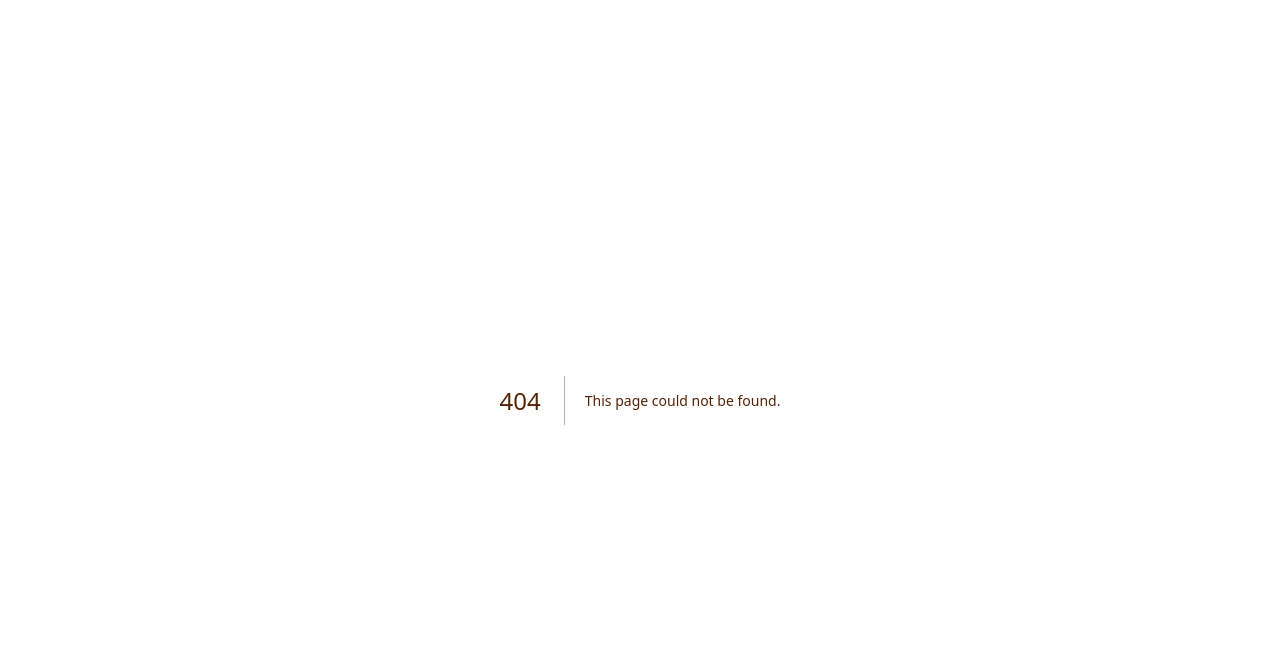
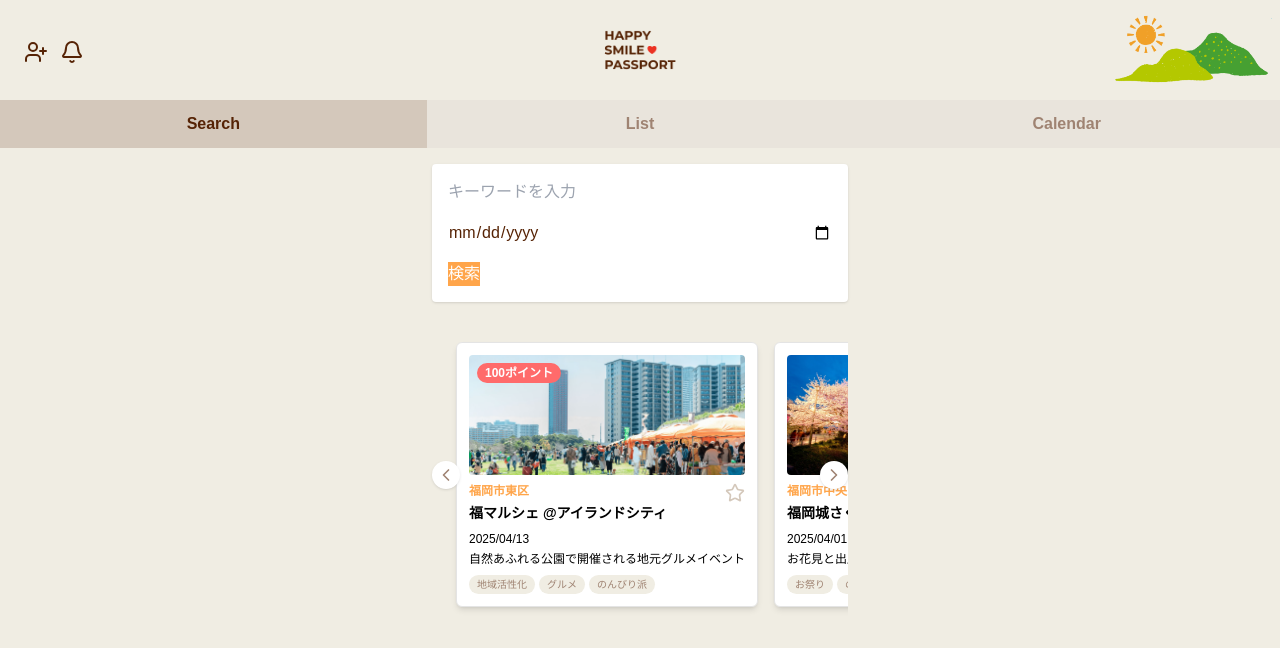
Before and after one commit to IwamuraHayato/step4-FHSP-user, a Next.js app: page /event in a window 1280 px wide. Before the commit this address had no page. Shown: the top 648 px of the page. Built offline with nearby package versions, Linux system fonts and the light colour scheme.

Commit message:
イベントページにタブを実装

```diff
--- /dev/null
+++ b/src/app/event/page.tsx
@@ -0,0 +1,42 @@
+'use client';
+
+import { useState } from 'react';
+import EventSearchTab from '@/components/event/EventSearchTab';
+import EventListTab from '@/components/event/EventListTab';
+import EventCalendarTab from '@/components/event/EventCalendarTab';
+import HomeHeader from '@/components/common/HomeHeader';
+
+export default function EventPage() {
+  const [activeTab, setActiveTab] = useState<'search' | 'list' | 'calendar'>('search');
+
+  return (
+    <div className="min-h-screen bg-[#F0EDE3] pb-24">
+      <HomeHeader />
+
+        {/* タブメニュー */}
+        <div className="flex justify-around bg-[#E9E4DC] text-[#9F8372] font-bold">
+        {['search', 'list', 'calendar'].map((tab) => (
+            <button
+            key={tab}
+            onClick={() => setActiveTab(tab as 'search' | 'list' | 'calendar')}
+            className={`flex-1 py-3 transition-colors duration-200
+                ${
+                activeTab === tab
+                    ? 'bg-[#D4C8BB] text-[#562305]'
+                    : 'hover:bg-[#E0D6CC] hover:text-[#562305]'
+                }`}
+            >
+            {tab === 'search' && 'Search'}
+            {tab === 'list' && 'List'}
+            {tab === 'calendar' && 'Calendar'}
+            </button>
+        ))}
+        </div>
+
+      {/* タブ切り替え */}
+      {activeTab === 'search' && <EventSearchTab />}
+      {activeTab === 'list' && <EventListTab />}
+      {activeTab === 'calendar' && <EventCalendarTab />}
+    </div>
+  );
+}
--- /dev/null
+++ b/src/app/eventdetail/[id]/page.tsx
@@ -0,0 +1,16 @@
+'use client';
+
+import { useParams } from 'next/navigation';
+
+export default function EventDetailPage() {
+  const { id } = useParams();
+
+  return (
+    <div className="min-h-screen bg-white p-6">
+      <h1 className="text-xl font-bold text-[#562305]">イベント詳細ページ</h1>
+      <p className="mt-4 text-[#9F8372]">イベントID: {id}</p>
+
+      {/* 後でここに詳細データやレイアウトを追加します */}
+    </div>
+  );
+}
--- a/src/app/home/page.tsx
+++ b/src/app/home/page.tsx
@@ -8,6 +8,7 @@ import LatestQuestCard from '@/components/home/LatestQuestCard';
 import EventCard from '@/components/home/EventCard';
 import BottomNav from '@/components/common/BottomNav';
 import FloatingButton from '@/components/common/FloatingButton';
+import Link from 'next/link';
 
 export default function HomePage() {
   const [points, setPoints] = useState<null | {
@@ -133,13 +134,13 @@ export default function HomePage() {
             ))}
           </div>
 
+          {/* 「もっとみる」ボタン */}
           <div className="mt-4 text-center">
-            <button
-              className="text-sm text-[#9F8372] underline hover:opacity-80"
-              onClick={() => alert('検索ページへ遷移予定')}
-            >
-              もっとみる ＞
-            </button>
+            <Link href="/event">
+              <button className="text-sm text-[#9F8372] underline hover:opacity-80">
+                もっとみる ＞
+              </button>
+            </Link>
           </div>
         </section>
       </main>
--- /dev/null
+++ b/src/components/event/EventCalendarTab.tsx
@@ -0,0 +1,9 @@
+'use client';
+
+export default function EventCalendarTab() {
+  return (
+    <div className="p-4 text-center text-[#9F8372]">
+      <p>イベントリストタブ（お気に入りイベント一覧）がここに表示されます。</p>
+    </div>
+  );
+}
--- /dev/null
+++ b/src/components/event/EventCarousel.tsx
@@ -0,0 +1,77 @@
+'use client';
+
+import { useRef, useEffect, useState } from 'react';
+import { ChevronLeft, ChevronRight } from 'lucide-react';
+import EventCard from '@/components/home/EventCard';
+
+interface Event {
+  id: string;
+  imageUrl: string;
+  area: string;
+  title: string;
+  date: string;
+  description?: string;
+  tags: string[];
+  points?: number;
+  defaultFavorite?: boolean;
+}
+
+interface EventCarouselProps {
+  events: Event[];
+}
+
+export default function EventCarousel({ events }: EventCarouselProps) {
+  const scrollRef = useRef<HTMLDivElement>(null);
+
+  const scroll = (direction: 'left' | 'right') => {
+    if (scrollRef.current) {
+      const scrollAmount = 220; // カード幅に合わせる
+      scrollRef.current.scrollBy({
+        left: direction === 'left' ? -scrollAmount : scrollAmount,
+        behavior: 'smooth',
+      });
+    }
+  };
+
+  // ✅ クライアントマウント後のみ描画（Hydration mismatch 対策）
+  const [isClient, setIsClient] = useState(false);
+  useEffect(() => {
+    setIsClient(true);
+  }, []);
+
+  if (!isClient) return null;
+
+  return (
+    <div className="relative">
+      {/* 左スクロール */}
+      <button
+        onClick={() => scroll('left')}
+        className="absolute left-0 top-1/2 -translate-y-1/2 z-10 bg-white p-1 rounded-full shadow"
+        aria-label="左へ"
+      >
+        <ChevronLeft className="w-5 h-5 text-[#9F8372]" />
+      </button>
+
+      {/* イベントカードの横スクロール表示 */}
+      <div
+        ref={scrollRef}
+        className="flex gap-4 overflow-x-auto scrollbar-hide px-6 py-4"
+      >
+        {events.map((event) => (
+          <div key={event.id} className="min-w-[200px] flex-shrink-0">
+            <EventCard {...event} />
+          </div>
+        ))}
+      </div>
+
+      {/* 右スクロール */}
+      <button
+        onClick={() => scroll('right')}
+        className="absolute right-0 top-1/2 -translate-y-1/2 z-10 bg-white p-1 rounded-full shadow"
+        aria-label="右へ"
+      >
+        <ChevronRight className="w-5 h-5 text-[#9F8372]" />
+      </button>
+    </div>
+  );
+}
--- /dev/null
+++ b/src/components/event/EventListTab.tsx
@@ -0,0 +1,9 @@
+'use client';
+
+export default function EventListTab() {
+  return (
+    <div className="p-4 text-center text-[#9F8372]">
+      <p>イベントリストタブ（お気に入りイベント一覧）がここに表示されます。</p>
+    </div>
+  );
+}
--- /dev/null
+++ b/src/components/event/EventSearchTab.tsx
@@ -0,0 +1,85 @@
+'use client';
+
+import { useState } from 'react';
+import EventCard from '@/components/home/EventCard';
+import EventCarousel from '@/components/event/EventCarousel';
+
+export default function EventSearchTab() {
+  const [keyword, setKeyword] = useState('');
+  const [selectedDate, setSelectedDate] = useState('');
+  const [searchResults, setSearchResults] = useState<any[]>([]);
+
+  const allEvents = [
+    {
+      id: 'e1',
+      imageUrl: '/images/event1.jpg',
+      area: '福岡市東区',
+      title: '福マルシェ @アイランドシティ',
+      date: '2025/04/13',
+      description: '自然あふれる公園で開催される地元グルメイベント',
+      tags: ['地域活性化', 'グルメ', 'のんびり派'],
+      points: 100,
+    },
+    {
+      id: 'e2',
+      imageUrl: '/images/event2.jpg',
+      area: '福岡市中央区',
+      title: '福岡城さくらまつり',
+      date: '2025/04/01',
+      description: 'お花見と出店が楽しめる春の風物詩！',
+      tags: ['お祭り', 'のんびり派', 'エンタメ'],
+    },
+  ];
+
+  const handleSearch = () => {
+    const results = allEvents.filter((event) => {
+      const matchKeyword = keyword === '' || event.title.includes(keyword) || event.description.includes(keyword);
+      const matchDate = selectedDate === '' || event.date === selectedDate;
+      return matchKeyword && matchDate;
+    });
+    setSearchResults(results);
+  };
+
+  return (
+    <div className="px-4 py-4 max-w-md mx-auto space-y-6">
+      {/* 🔍 検索フィールド */}
+      <div className="bg-white p-4 rounded shadow space-y-4">
+        <input
+          type="text"
+          placeholder="キーワードを入力"
+          value={keyword}
+          onChange={(e) => setKeyword(e.target.value)}
+          className="input input-bordered w-full border-[#D4C8BB]"
+        />
+
+        <input
+          type="date"
+          value={selectedDate}
+          onChange={(e) => setSelectedDate(e.target.value)}
+          className="input input-bordered w-full border-[#D4C8BB]"
+        />
+
+        <button
+          onClick={handleSearch}
+          className="btn btn-block bg-[#FFA54A] hover:bg-[#FF8E1D] text-white"
+        >
+          検索
+        </button>
+      </div>
+
+      {/* 🎠 イベントカルーセル（未検索時のみ） */}
+      {searchResults.length === 0 && (
+        <EventCarousel events={allEvents.slice(0, 5)} />
+      )}
+
+      {/* 📄 検索結果 */}
+      {searchResults.length > 0 && (
+        <div className="grid grid-cols-2 gap-3">
+          {searchResults.map((event) => (
+            <EventCard key={event.id} {...event} />
+          ))}
+        </div>
+      )}
+    </div>
+  );
+}
--- a/src/components/home/EventCard.tsx
+++ b/src/components/home/EventCard.tsx
@@ -9,7 +9,7 @@ interface EventCardProps {
   area: string;
   title: string;
   date: string;
-  tags: string[];
+  tags?: string[];
   description?: string;
   points?: number;
   defaultFavorite?: boolean;
@@ -20,8 +20,8 @@ export default function EventCard({
   area,
   title,
   date,
-  tags,
-  description = 'ここにイベントの説明文が入ります。これはダミーテキストです。実際の情報に置き換えてください。',
+  tags = [],
+  description = 'イベントの説明がまだ登録されていません。',
   points,
   defaultFavorite = false,
 }: EventCardProps) {
@@ -30,6 +30,7 @@ export default function EventCard({
   const toggleFavorite = () => {
     setIsFavorite((prev) => !prev);
     console.log(`${title} を ${!isFavorite ? 'お気に入り登録' : 'お気に入り解除'}しました`);
+    // 🚧 バックエンドと連携する場合はここにAPIリクエスト追加
   };
 
   return (
@@ -46,14 +47,14 @@ export default function EventCard({
 
       <div className="relative">
         {/* エリア・タイトル */}
-      <div className="flex flex-col pr-6"> {/* ← 星分のスペース確保 */}
+        <div className="flex flex-col pr-6">
           <span className="text-xs font-semibold text-[#FFA54A] mb-1">{area}</span>
-        <span className="block text-sm font-bold text-[#000] truncate whitespace-nowrap overflow-hidden">
+          <span className="block text-sm font-bold text-[#000] truncate">
             {title}
           </span>
         </div>
 
-      {/* お気に入りボタン（右上に固定） */}
+        {/* お気に入りボタン */}
         <button
           onClick={toggleFavorite}
           aria-label="お気に入り"
@@ -68,16 +69,15 @@ export default function EventCard({
       </div>
 
       {/* 日付 */}
-      <div className="text-xs font text-[#000000] mt-2">{date}</div>
+      <div className="text-xs text-[#000000] mt-2">{date}</div>
 
       {/* 概要 */}
-      <p className="text-xs text-[#000000] mt-1 line-clamp-2">
-        {description}
-      </p>
+      <p className="text-xs text-[#000000] mt-1 line-clamp-2">{description}</p>
 
-      {/* タグ（#なし・背景色あり・2行でカット） */}
+      {/* タグ */}
       <div className="mt-2 flex flex-wrap gap-1 max-h-[3.5rem] overflow-hidden">
-        {tags.map((tag) => (
+        {Array.isArray(tags) &&
+          tags.map((tag) => (
             <span
               key={tag}
               className="text-[10px] text-[#9F8372] bg-[#F0EDE3] rounded-full px-2 py-0.5"
```
Lines whose indentation alone changed are shown as unchanged.
